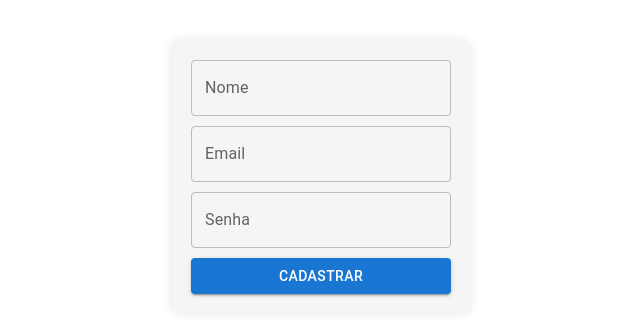
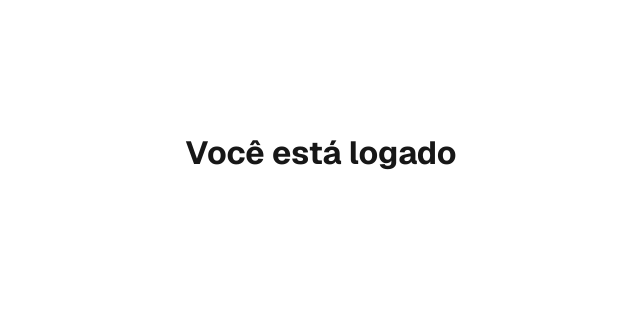
Before and after one commit to Ledelara/Login-page-with-mongodb, a Next.js app: page / in a window 1280 px wide. Shown: the part 248-584 px from the top of the page, without its empty margins (319-959 px from the left). Built offline with nearby package versions, Linux system fonts and the light colour scheme.

Commit message:
🚧 Feat: configurações iniciais do HomeComponent

```diff
--- a/src/app/page.tsx
+++ b/src/app/page.tsx
@@ -1,4 +1,4 @@
-import HomePage from "@/pages/Home";
+import HomePage from "@/pages/home";
 import styles from "./page.module.css";
 
 export default function Home() {
--- /dev/null
+++ b/src/components/Home/Home.tsx
@@ -0,0 +1,7 @@
+export default function HomeComponent() {
+    return (
+        <div>
+            <h1>Você está logado</h1>
+        </div>
+    )
+}
--- a/src/pages/Home.tsx
+++ b/src/pages/Home.tsx
@@ -1,18 +1,9 @@
 'use client'
-import { AlertPopUp } from "@/components/Alert/Alert";
-import RegisterForm from "@/components/Forms/RegisterForm";
-import { AlertProvider } from "@/context/AlertContext";
-import { QueryClient, QueryClientProvider } from "@tanstack/react-query";
+import HomeComponent from "@/components/Home/Home";
 
 export default function HomePage() {
-    const queryClient = new QueryClient();
 
     return (
-        <QueryClientProvider client={queryClient}>
-            <AlertProvider>
-                <RegisterForm />
-                <AlertPopUp />
-            </AlertProvider>
-        </QueryClientProvider>
+        <HomeComponent />
     )
 }
```
